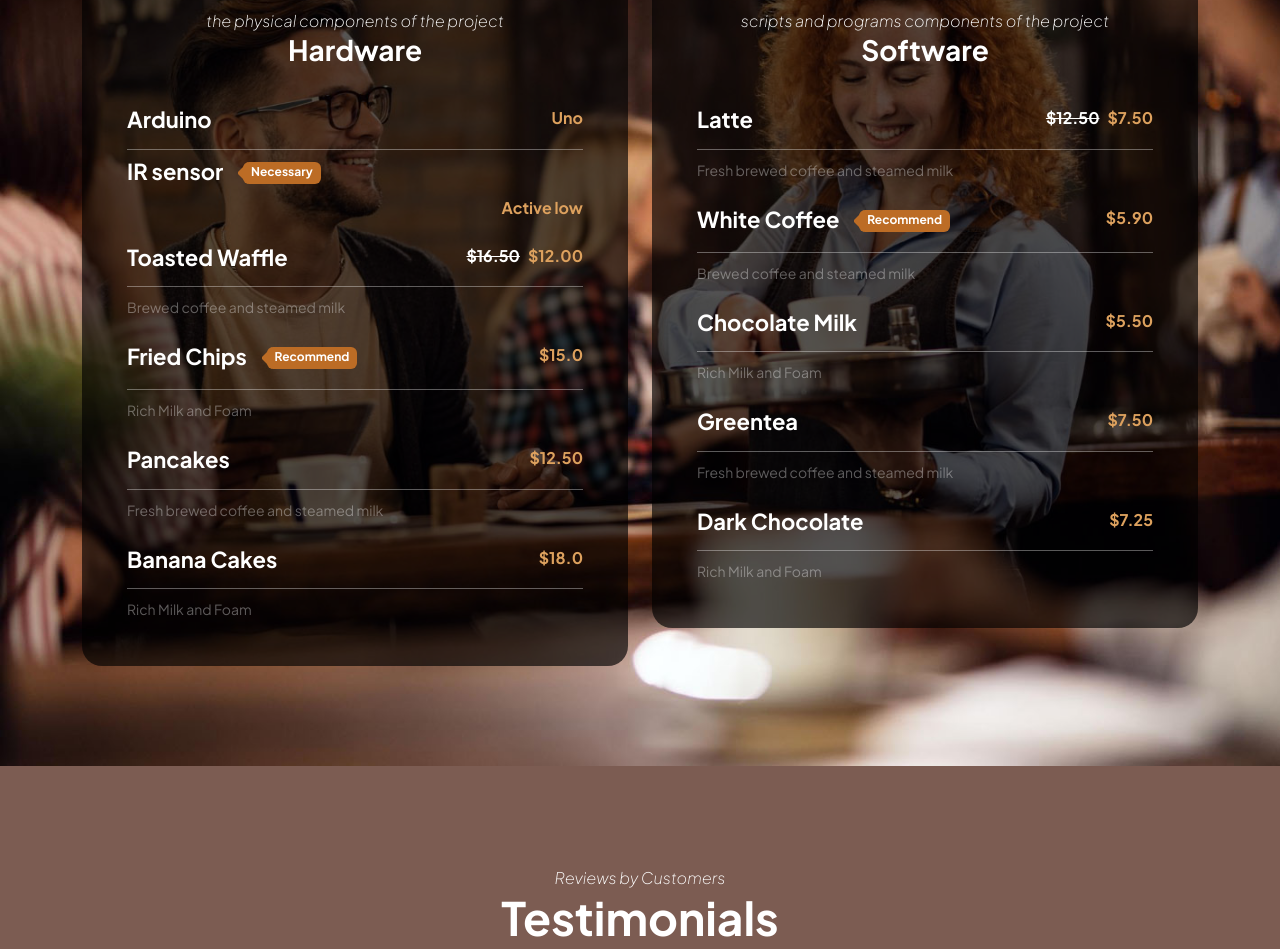
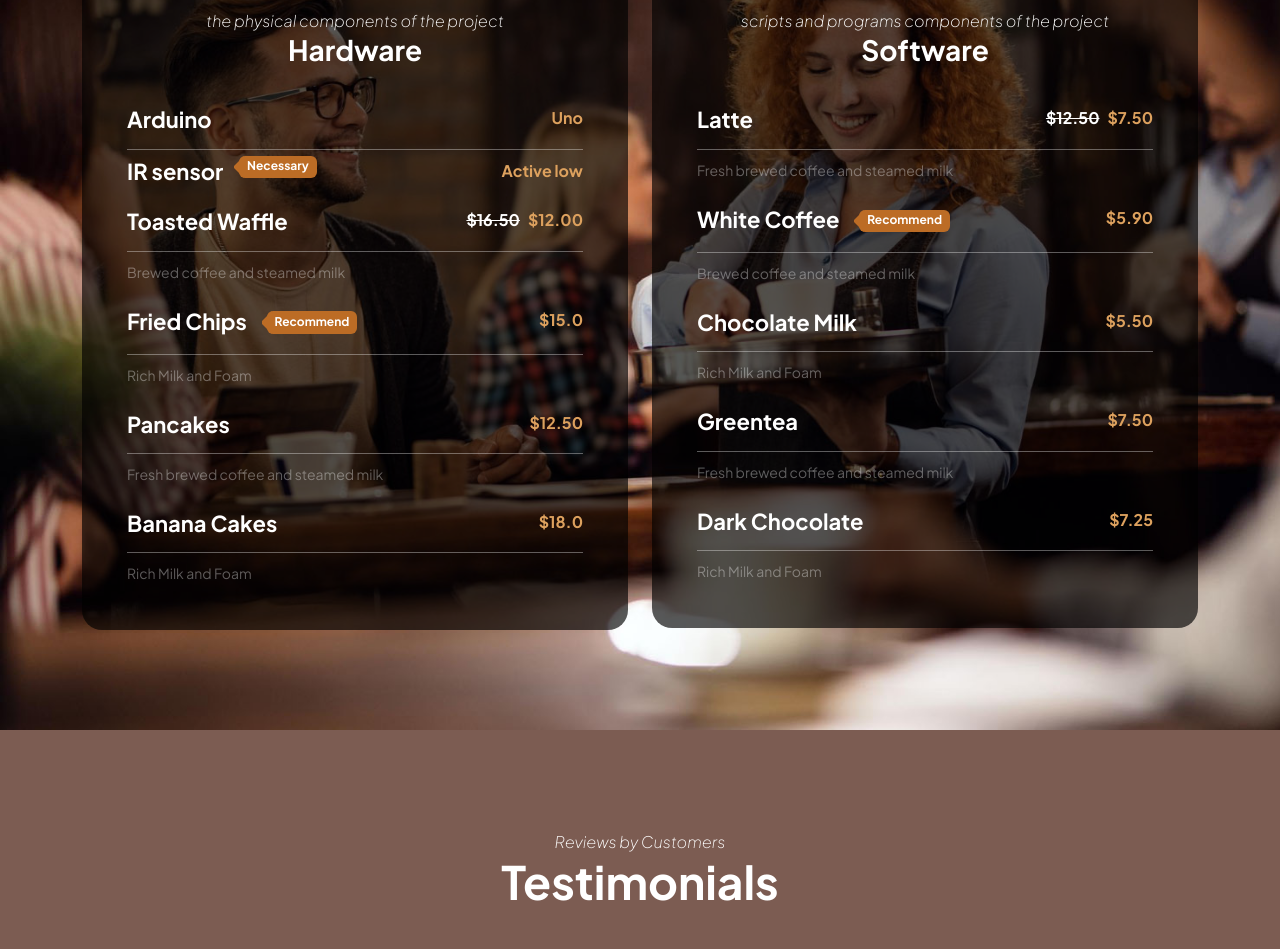
Before and after one commit to abdelraouf0mabrouk/Smart-Door-System, a plain HTML site: page index.html in a window 1280 px wide. Shown: the part 2417-3366 px from the top of the page. Drawn offline with Linux system fonts and the light colour scheme.

Commit message:
Update index.html

```diff
--- a/index.html
+++ b/index.html
@@ -228,15 +228,14 @@
                                             <strong class="ms-auto">Uno</strong>
                                         </div>
 
-                                       <div class="border-top mt-2 pt-2 d-flex flex-column">
-    <div class="d-flex">
-        <h6>IR sensor
-            <span class="badge ms-3">Necessary</span>
-        </h6>
-        <span class="underline"></span>
+                                   <div class="border-top mt-2 pt-2 d-flex justify-content-between align-items-center">
+    <div class="d-flex align-items-center">
+        <h6 class="mb-0">IR sensor</h6>
+        <span class="badge ms-3">Necessary</span>
     </div>
-    <strong class="text-end">Active low</strong>
+    <strong>Active low</strong>
 </div>
+
                                     </div>
 
                                     <div class="menu-block my-4">
```
